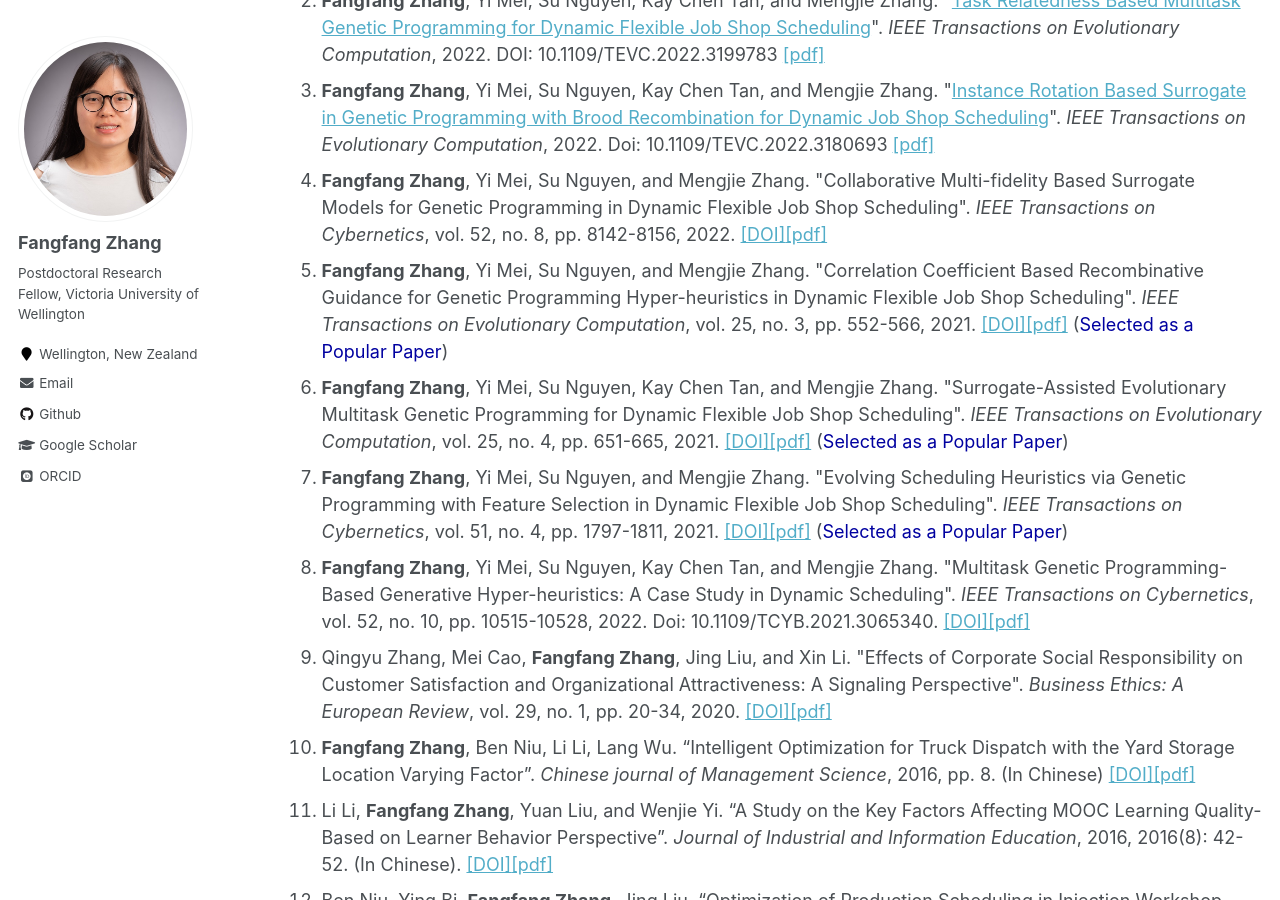
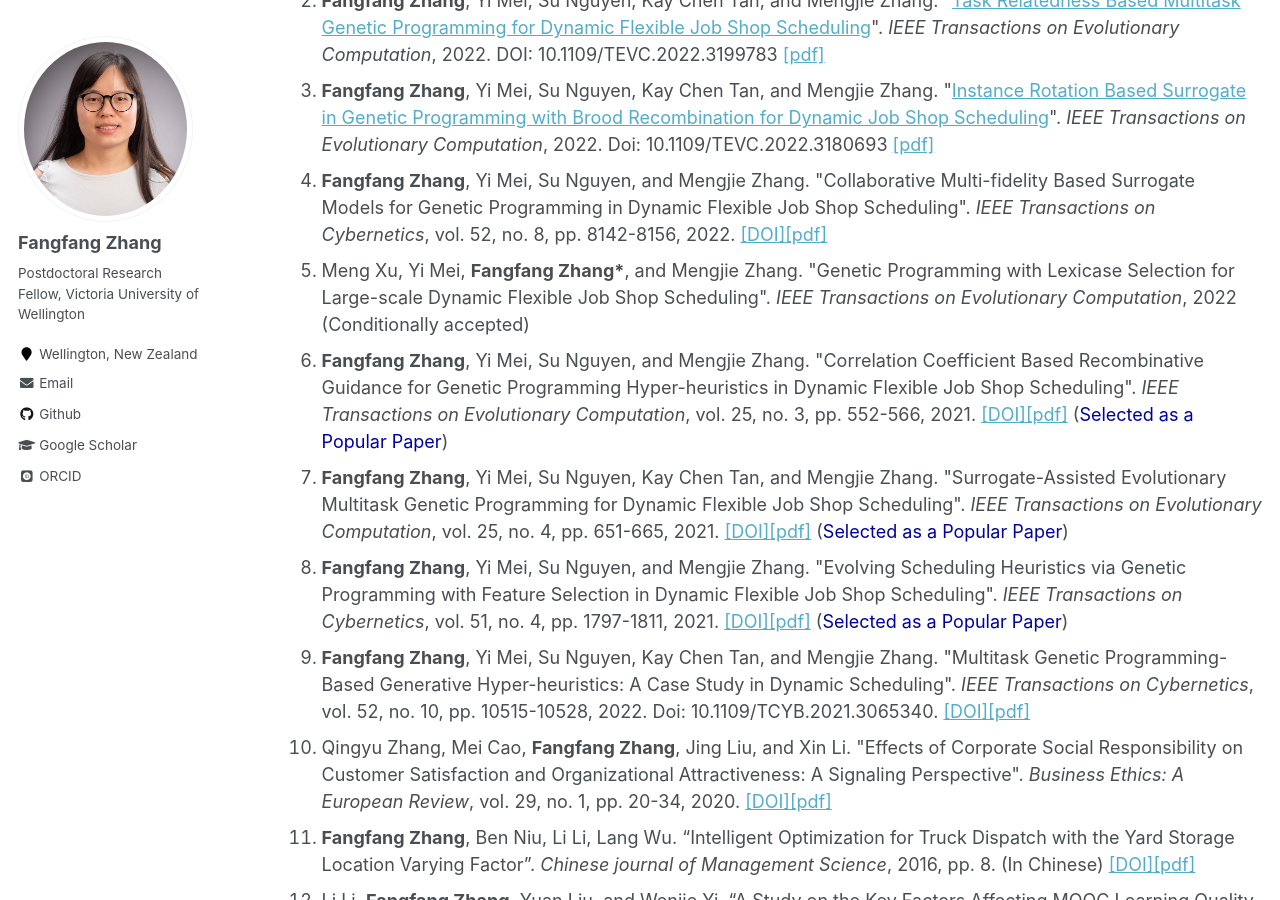
Before and after one commit to fangfang-zhang/fangfang-zhang.github.io, a Jekyll site: the page built from _pages/publications.md, in a window 1280 px wide and 900 px high, scrolled down 544 px. Built offline with Jekyll 4.4.1, drawn with Linux system fonts in a browser that asks for light colours; some web fonts are replaced.

Commit message:
NoraTEVC

```diff
--- a/_pages/publications.md
+++ b/_pages/publications.md
@@ -16,6 +16,7 @@ To get the BibTex of the full papers, please download from [here](https://github
 <li> <b>Fangfang Zhang</b>, Yi Mei, Su Nguyen, Kay Chen Tan, and Mengjie Zhang. "<a target="_blank" href="https://ieeexplore.ieee.org/document/9861686">Task Relatedness Based Multitask Genetic Programming for Dynamic Flexible Job Shop Scheduling</a>". <i>IEEE Transactions on Evolutionary Computation</i>, 2022. DOI: 10.1109/TEVC.2022.3199783 <a target="_blank" href="https://github.com/fangfang-zhang/fangfang-zhang.github.io/blob/master/files/2022-Task_Relatedness_Based_Multitask_Genetic_Programming_for_Dynamic_Flexible_Job_Shop_Scheduling.pdf">[pdf]</a></li>
 <li> <b>Fangfang Zhang</b>, Yi Mei, Su Nguyen, Kay Chen Tan, and Mengjie Zhang. "<a target="_blank" href="https://ieeexplore.ieee.org/document/9789507">Instance Rotation Based Surrogate in Genetic Programming with Brood Recombination for Dynamic Job Shop Scheduling</a>". <i>IEEE Transactions on Evolutionary Computation</i>, 2022. Doi: 10.1109/TEVC.2022.3180693 <a target="_blank" href="https://github.com/fangfang-zhang/fangfang-zhang.github.io/blob/master/files/2022-Instance_Rotation.pdf">[pdf]</a></li>
 <li> <b>Fangfang Zhang</b>, Yi Mei, Su Nguyen, and Mengjie Zhang. "Collaborative Multi-fidelity Based Surrogate Models for Genetic Programming in Dynamic Flexible Job Shop Scheduling". <i>IEEE Transactions on Cybernetics</i>, vol. 52, no. 8, pp. 8142-8156, 2022. <a target="_blank" href="https://ieeexplore.ieee.org/document/9345417">[DOI]</a><a target="_blank" href="https://github.com/fangfang-zhang/fangfang-zhang.github.io/blob/master/files/2021-TCYB-MultifidelitySurrogate.PDF">[pdf]</a></li>
+<li> Meng Xu, Yi Mei, <b>Fangfang Zhang*</b>, and Mengjie Zhang. "Genetic Programming with Lexicase Selection for Large-scale Dynamic Flexible Job Shop Scheduling". <i>IEEE Transactions on Evolutionary Computation</i>, 2022 (Conditionally accepted)</li>
 <li> <b>Fangfang Zhang</b>, Yi Mei, Su Nguyen, and Mengjie Zhang. "Correlation Coefficient Based Recombinative Guidance for Genetic Programming Hyper-heuristics in Dynamic Flexible Job Shop Scheduling". <i>IEEE Transactions on Evolutionary Computation</i>, vol. 25, no. 3, pp. 552-566, 2021. <a target="_blank" href="https://ieeexplore.ieee.org/document/9344816">[DOI]</a><a target="_blank" href="https://github.com/fangfang-zhang/fangfang-zhang.github.io/blob/master/files/2021-TEVC-Crossover.pdf">[pdf]</a> (<span style="color: #0000a0">Selected as a Popular Paper</span>)</li>
 <li> <b>Fangfang Zhang</b>, Yi Mei, Su Nguyen, Kay Chen Tan, and Mengjie Zhang. "Surrogate-Assisted Evolutionary Multitask Genetic Programming for Dynamic Flexible Job Shop Scheduling". <i>IEEE Transactions on Evolutionary Computation</i>, vol. 25, no. 4, pp. 651-665, 2021. <a target="_blank" href="https://ieeexplore.ieee.org/document/9377470">[DOI]</a><a target="_blank" href="https://github.com/fangfang-zhang/fangfang-zhang.github.io/blob/master/files/2021-TEVC-SurrogateMultitask.PDF">[pdf]</a> (<span style="color: #0000a0">Selected as a Popular Paper</span>)</li>
 <li> <b>Fangfang Zhang</b>, Yi Mei, Su Nguyen, and Mengjie Zhang. "Evolving Scheduling Heuristics via Genetic Programming with Feature Selection in Dynamic Flexible Job Shop Scheduling". <i>IEEE Transactions on Cybernetics</i>, vol. 51, no. 4, pp. 1797-1811, 2021. <a target="_blank" href="https://ieeexplore.ieee.org/document/9234005">[DOI]</a><a target="_blank" href="https://github.com/fangfang-zhang/fangfang-zhang.github.io/blob/master/files/2021-TCYB-FeatureSelection.pdf">[pdf]</a> (<span style="color: #0000a0">Selected as a Popular Paper</span>)</li>
```
